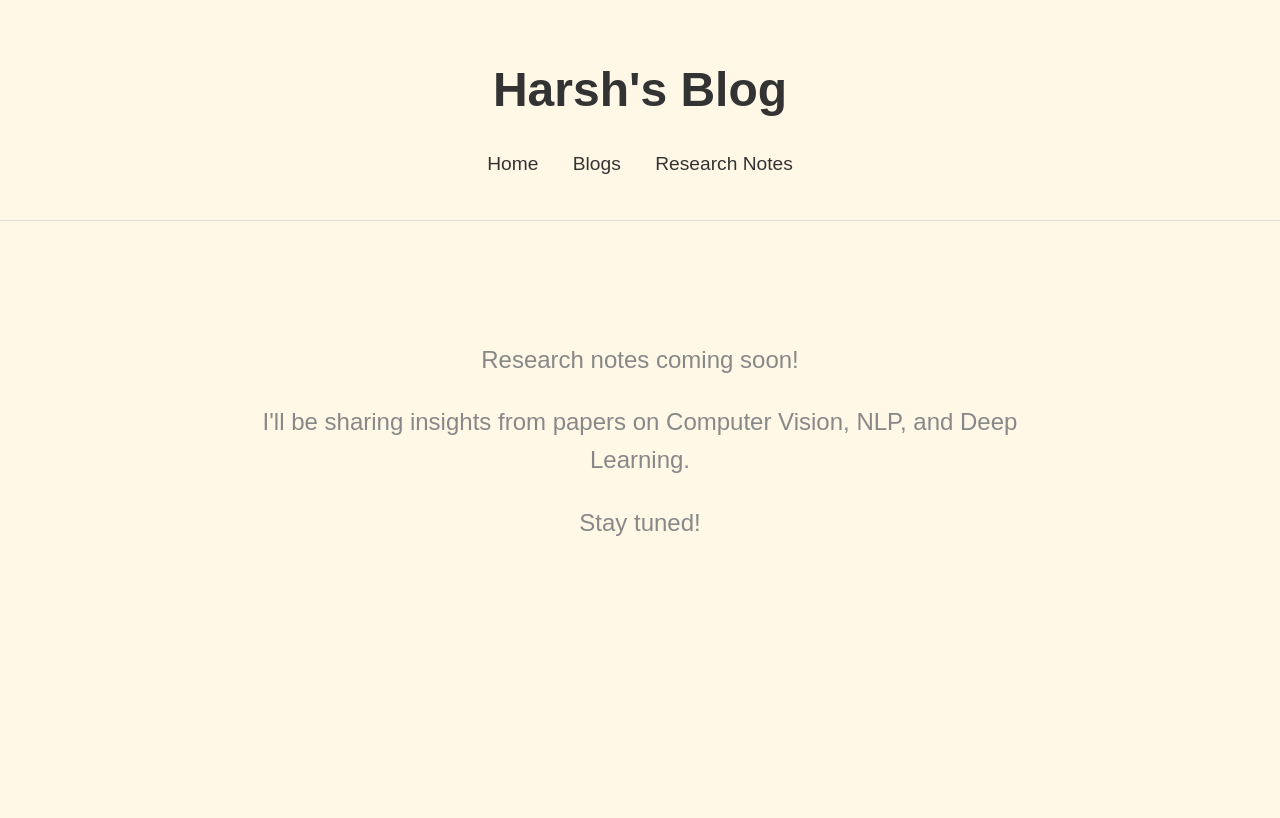
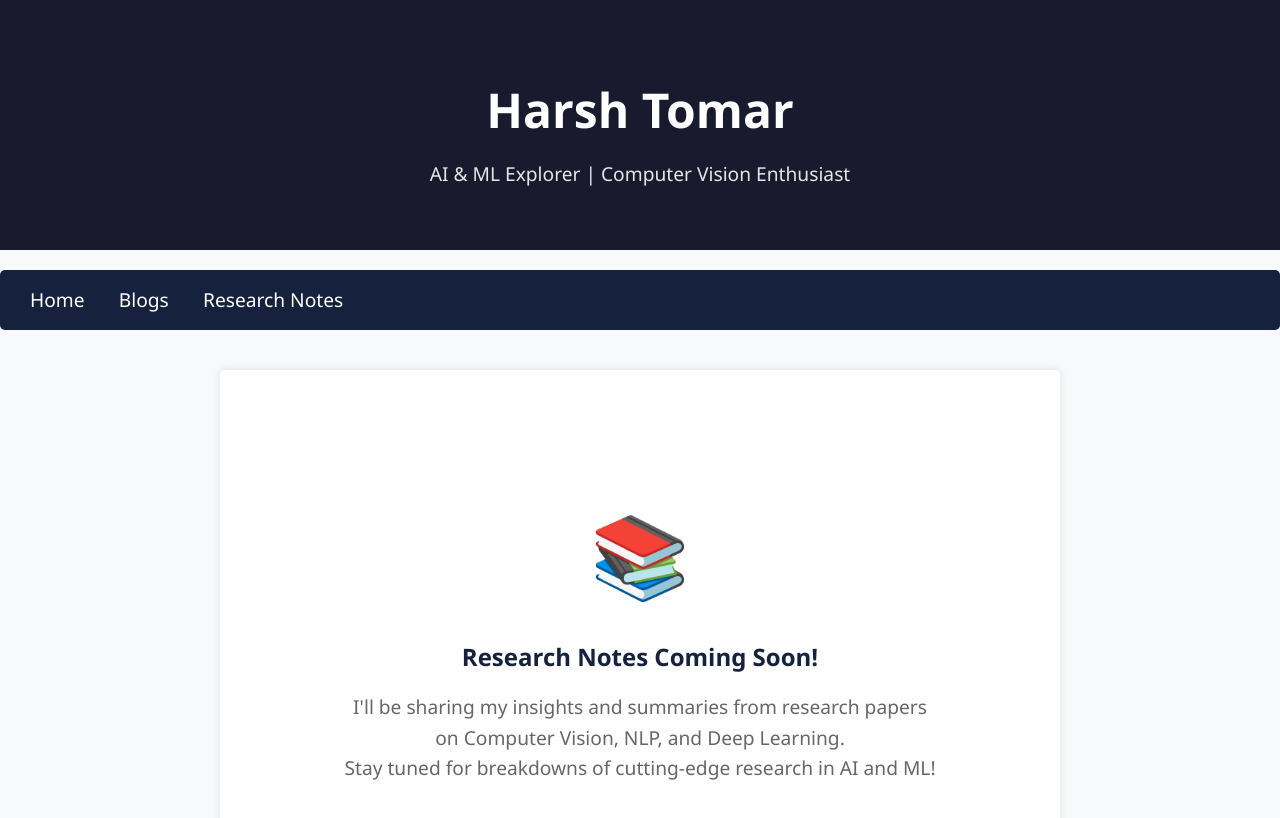
Before and after one commit to HarshTomar1234/HarshTomar1234.github.io, a plain HTML site: page research-page.html in a window 1280 px wide. Drawn offline with Linux system fonts and the light colour scheme.

Commit message:
Update research-page.html

```diff
--- a/research-page.html
+++ b/research-page.html
@@ -3,69 +3,113 @@
 <head>
     <meta charset="UTF-8">
     <meta name="viewport" content="width=device-width, initial-scale=1.0">
-    <title>Research Notes - Harsh's Blog</title>
+    <title>Research Notes | Harsh Tomar</title>
     <style>
         body {
-            font-family: Arial, sans-serif;
+            font-family: 'Segoe UI', Tahoma, Geneva, Verdana, sans-serif;
             margin: 0;
             padding: 0;
-            background-color: #FFF8E7;
+            background-color: #f8f9fa;
             color: #333;
             line-height: 1.6;
         }
 
         header {
-            background-color: #FFF8E7;
-            padding: 20px;
+            background-color: #1a1a2e;
+            color: #fff;
+            padding: 40px 20px;
             text-align: center;
-            border-bottom: 1px solid #ddd;
+        }
+
+        .header-content {
+            max-width: 800px;
+            margin: 0 auto;
         }
 
         .blog-title {
             font-size: 3em;
             margin-bottom: 10px;
+            color: #fff;
+        }
+
+        .subtitle {
+            font-size: 1.2em;
+            color: #e6e6e6;
+            margin-bottom: 20px;
         }
 
         nav {
             margin: 20px 0;
+            background-color: #16213e;
+            padding: 15px;
+            border-radius: 5px;
         }
 
         nav a {
             margin: 0 15px;
             text-decoration: none;
-            color: #333;
+            color: #fff;
             font-size: 1.2em;
+            transition: color 0.3s;
+        }
+
+        nav a:hover {
+            color: #4cc9f0;
         }
 
         .container {
             max-width: 800px;
-            margin: 0 auto;
+            margin: 40px auto;
             padding: 20px;
+            background-color: #fff;
+            box-shadow: 0 0 10px rgba(0,0,0,0.1);
+            border-radius: 5px;
         }
 
         .coming-soon {
             text-align: center;
-            margin-top: 100px;
-            font-size: 1.5em;
-            color: #888;
+            margin: 100px 0;
+        }
+
+        .coming-soon-icon {
+            font-size: 5em;
+            margin-bottom: 20px;
+            color: #4cc9f0;
+        }
+
+        .coming-soon h2 {
+            color: #16213e;
+            margin-bottom: 15px;
+        }
+
+        .coming-soon p {
+            color: #666;
+            font-size: 1.2em;
+            max-width: 600px;
+            margin: 0 auto;
         }
     </style>
 </head>
 <body>
     <header>
-        <h1 class="blog-title">Harsh's Blog</h1>
-        <nav>
-            <a href="index.html">Home</a>
-            <a href="blogs.html">Blogs</a>
-            <a href="research.html">Research Notes</a>
-        </nav>
+        <div class="header-content">
+            <h1 class="blog-title">Harsh Tomar</h1>
+            <div class="subtitle">AI & ML Explorer | Computer Vision Enthusiast</div>
+        </div>
     </header>
+
+    <nav>
+        <a href="index.html">Home</a>
+        <a href="blogs.html">Blogs</a>
+        <a href="research.html">Research Notes</a>
+    </nav>
 
     <div class="container">
         <div class="coming-soon">
-            <p>Research notes coming soon!</p>
-            <p>I'll be sharing insights from papers on Computer Vision, NLP, and Deep Learning.</p>
-            <p>Stay tuned!</p>
+            <div class="coming-soon-icon">📚</div>
+            <h2>Research Notes Coming Soon!</h2>
+            <p>I'll be sharing my insights and summaries from research papers on Computer Vision, NLP, and Deep Learning.</p>
+            <p>Stay tuned for breakdowns of cutting-edge research in AI and ML!</p>
         </div>
     </div>
 </body>
```
